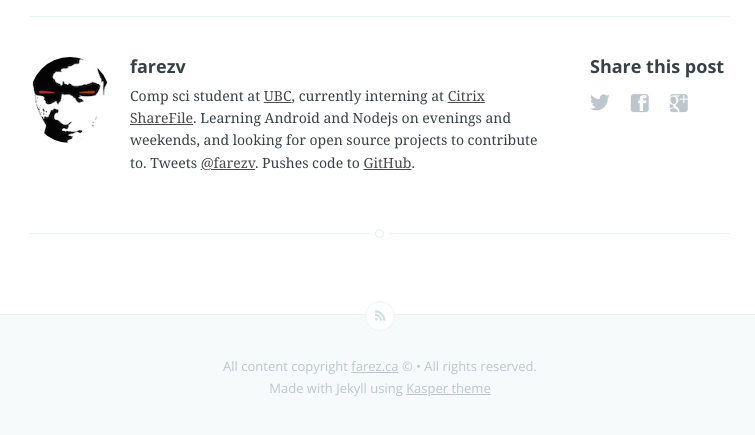
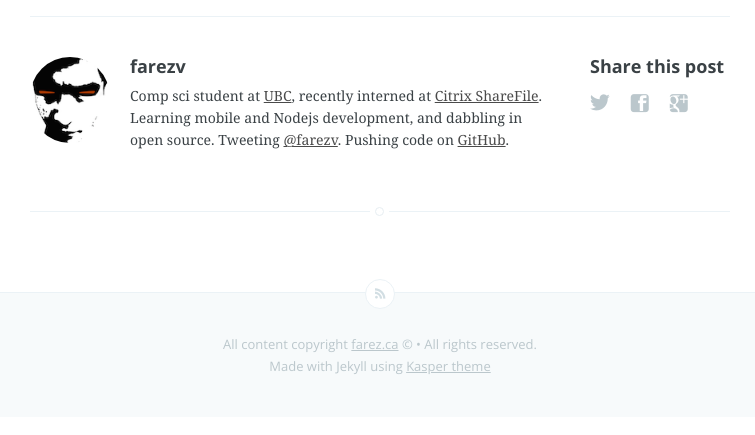
Before and after one commit to farezv/farezv.github.io, a Jekyll site: the page built from _posts/2011-08-21-purpose.md, in a window 1280 px wide, cut to the strip 602-1041 px from the top of the page. Shown: the top 435 px of the strip, without its empty margins (260-1015 px from the left). Built offline with Jekyll 4.4.1, drawn with Linux system fonts in a browser that asks for light colours; Markdown is read by kramdown in place of the engine named in the settings.

Commit message:
Updated footer

```diff
--- a/_layouts/post.html
+++ b/_layouts/post.html
@@ -53,7 +53,7 @@ archive: true
                     	<h4> {{ site.author }} </h4>
                     	<!-- Author Bio -->
                     	<p>
-                    		Comp sci student at <a href="http://ubc.ca">UBC</a>, currently interning at <a href="http://www.sharefile.com">Citrix ShareFile</a>. Learning Android and Nodejs on evenings and weekends, and looking for open source projects to contribute to. Tweets <a href="http://twitter.com/farezv">@farezv</a>. Pushes code to <a href="http://github.com/farezv">GitHub</a>.
+                    		Comp sci student at <a href="http://ubc.ca">UBC</a>, recently interned at <a href="http://www.sharefile.com">Citrix ShareFile</a>. Learning mobile and Nodejs development, and dabbling in open source. Tweeting <a href="http://twitter.com/farezv">@farezv</a>. Pushing code on <a href="http://github.com/farezv">GitHub</a>.
                     	</p>
                     </article>
                 </section>
```
